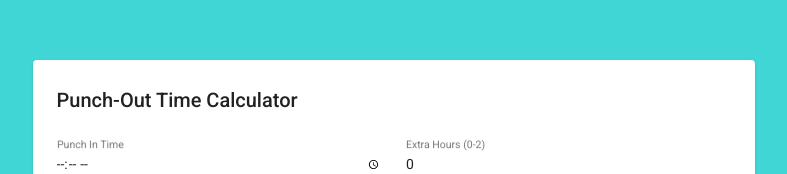
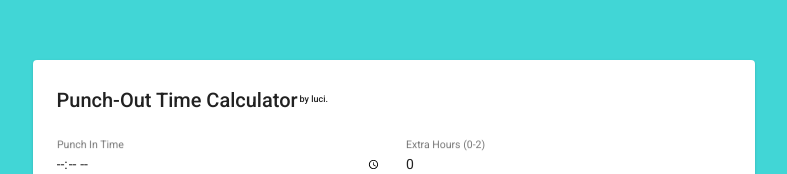
Before and after one commit to Brane105/punch-out-time-calculator, an Angular app: page / in a window 1280 px wide. Shown: the part 219-393 px from the top of the page, without its empty margins (246-1033 px from the left). Built offline with nearby package versions, Linux system fonts and the light colour scheme.

Commit message:
sup added

```diff
--- a/src/app/time-calculator/time-calculator.component.html
+++ b/src/app/time-calculator/time-calculator.component.html
@@ -2,7 +2,7 @@
     <mat-card class="p-4">
       <div class="row justify-content-center">
         <div class="col-lg-12 col-md-10 col-sm-10">
-          <h2 class="mb-4">Punch-Out Time Calculator</h2>
+          <h2 class="mb-4">Punch-Out Time Calculator<sup style="font-size: xx-small;margin-left: 2px;">by luci.</sup> </h2>
         </div>
       </div>
       <form (ngSubmit)="calculatePunchOutTime()">
```
